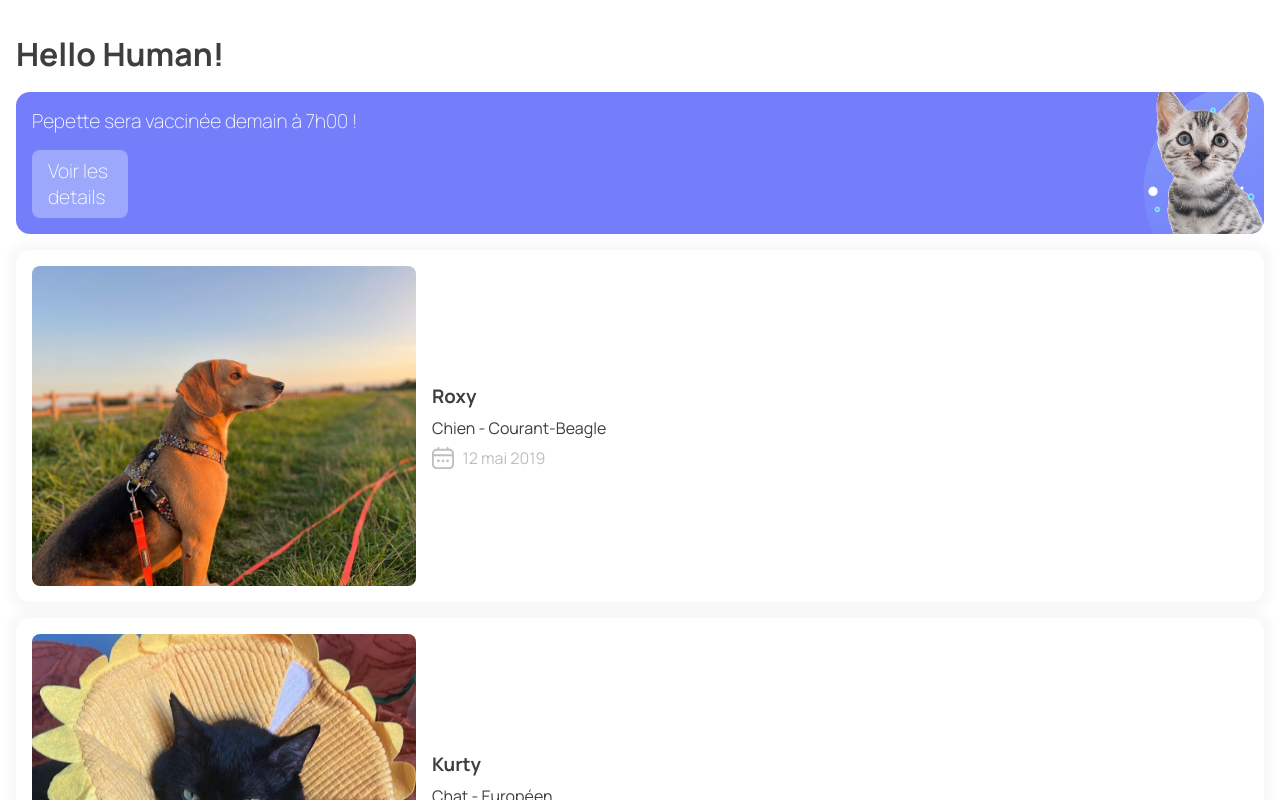
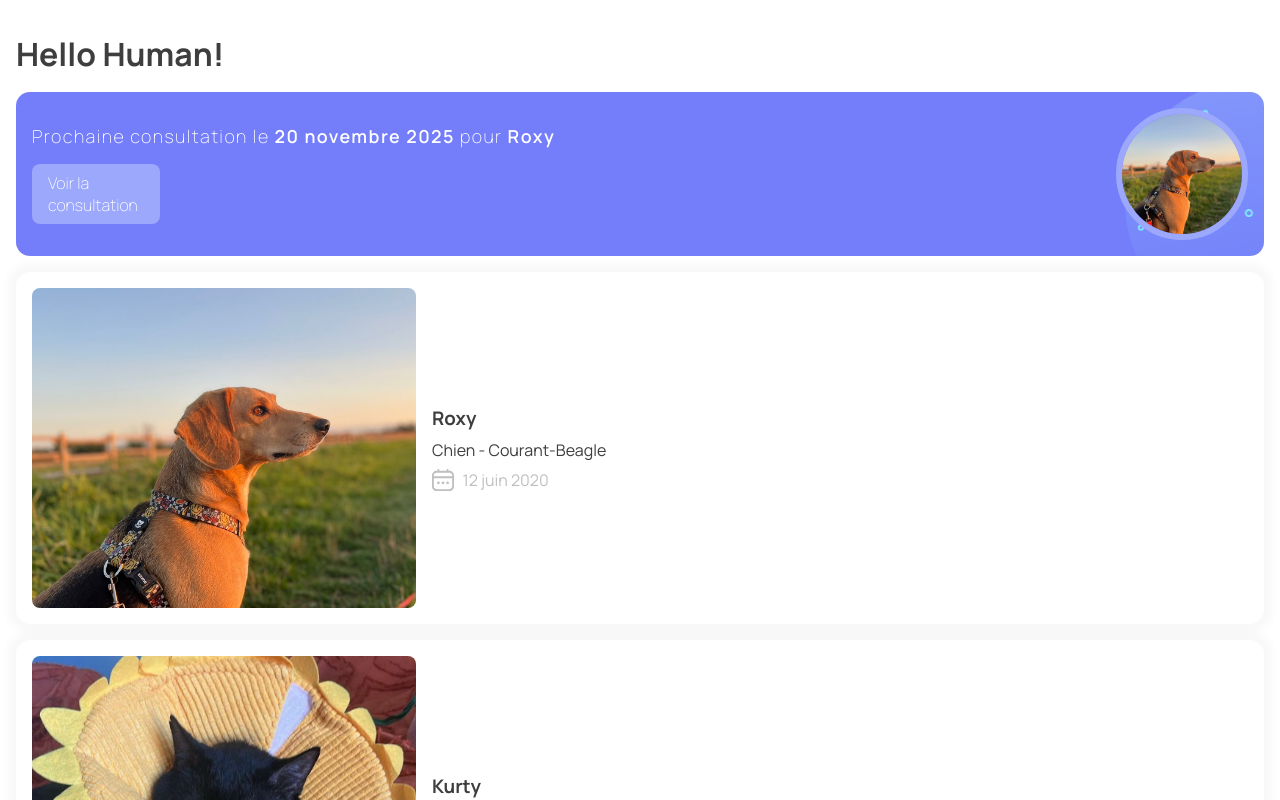
Before and after one commit to 2025-10-CDA-ECO-P6/Victoria-Patte-CieBack, a Next.js app: page /animals in a window 1280 px wide. Shown: the top 800 px of the page. Built offline with nearby package versions, Linux system fonts and the light colour scheme.

Commit message:
feat/ header animals dynamique

```diff
--- a/src/app/animals/page.jsx
+++ b/src/app/animals/page.jsx
@@ -3,25 +3,57 @@ import styles from "./page.module.css";
 import Link from "next/link";
 import CardAnimal from "@/components/cardAnimal/CardAnimal";
 import data from "../../data/data.json";
+import { formatDate } from "@/helpers/formatDate";
 
 
 export default function Animals() {
+const animals = data.animals;
 
-    const animals = data.animals;
+const allVisits = animals.flatMap(animal =>
+  animal.visits.map(visit => ({
+    ...visit,
+    animalName: animal.name,
+    animalPicture : animal.picture,
+    animalId: animal.id
+  }))
+);
 
-  return (
+const upcomingVisits = allVisits.filter(visit => new Date(visit.date) >= new Date());
+const nextVisit = upcomingVisits[0];
+
+ return (
     <main>
       <h1>Hello Human!</h1>
-      <section className={styles.sectionNextVaccine}>
-        <div>
-        <p>Pepette sera vaccinée demain à 7h00 !</p>
-        <Link href="/">Voir les details</Link>
-        </div>
-      </section>
-      <section >
-       {animals.map((animal) =>
-        <CardAnimal animal={animal} key={animal.id}/>
-       )}
+
+      {nextVisit ? (
+        <section className={styles.sectionNextVisit}>
+          <div>
+            <p>
+              Prochaine consultation le <strong>{formatDate(nextVisit.date)}</strong> pour{" "}
+              <strong>{nextVisit.animalName}</strong>
+            </p>
+            <Link href="/">Voir la consultation</Link>
+          </div>
+          <Image
+            src={nextVisit.animalPicture}
+            alt={`Photo de l'animal ${nextVisit.animalName}`}
+            width={132}
+            height={132}
+          />
+        </section>
+      ) : (
+        <section className={styles.sectionNoNextVisit}>
+          <div>
+            <p>Aucune consultation à l’horizon, planifiez-en une !</p>
+            <Link href="/">Planifier une consultation</Link>
+          </div>
+        </section>
+      )}
+
+      <section>
+        {animals.map((animal) => (
+          <CardAnimal animal={animal} key={animal.id} />
+        ))}
       </section>
     </main>
   );
--- a/src/app/animals/page.module.css
+++ b/src/app/animals/page.module.css
@@ -1,4 +1,18 @@
-.sectionNextVaccine {
+.sectionNoNextVisit {
+    background-image: url('/KittenHeader.png');
+}
+
+.sectionNextVisit {
+    background-image: url('/backgroundHeader.png');
+    & img {
+      object-fit: cover;
+      object-position: 50% 25%;
+      border: 6px solid var(--color-primary-light);
+      border-radius: 50%;
+    }
+}
+
+.sectionNoNextVisit, .sectionNextVisit {
   background-color: var(--color-primary);
   padding: 1rem;
   border-radius: 14px;
@@ -6,7 +20,6 @@
   background-repeat: no-repeat;
   background-size: contain;
   background-position: bottom right;
-  background-image: url('/KittenHeader.png');
 
   display: flex;
   align-items: center;
@@ -23,12 +36,18 @@
 
   & p {
     width: 50vw;
+    font-size: 1.12rem;
+    letter-spacing: 0.08em;
+    & strong {
+      font-weight: 600;
+    }
   }
 
   & a  {
     background-color: var(--color-primary-light);
     padding: 0.5rem 1rem;
     border-radius: 8px;
-    width: 6rem;
+    font-size: 1rem;
+    max-width: 8rem;
   }
 }
--- a/src/components/animalTabs/AnimalTabs.jsx
+++ b/src/components/animalTabs/AnimalTabs.jsx
@@ -19,8 +19,9 @@ export default function AnimalTabs({ animal, visits, vaccins}) {
             <img src="/icons/dog-p.svg" alt="icone de chien" />
             <p>{animal.species} - {animal.breed}</p>
             <p className={styles.date}>{formatDate(animal.date_of_birth)}</p>
-
             </div>
+            <p>Genre : {animal.gender} </p>
+            <p>poids : {animal.weight} kg</p>
 
          </section>
          <section className={styles.ownerSection}>
--- a/src/data/data.json
+++ b/src/data/data.json
@@ -5,15 +5,15 @@
       "name": "Roxy",
       "species": "Chien",
       "breed": "Courant-Beagle",
-      "date_of_birth": "2019-05-12",
+      "date_of_birth": "2020-06-12",
       "gender": "Female",
       "weight": 12.5,
       "picture": "/pictureAnimals/Roxy.jpg",
       "owner": {
         "id": 1,
-        "name": "Jean Dupont",
+        "name": "Thomas Mnl",
         "phone": "0612345678",
-        "email": "jean.dupont@example.com"
+        "email": "Thomas.dupont@example.com"
       },
       "vaccines": [
         {
@@ -53,15 +53,15 @@
       "name": "Kurty",
       "species": "Chat",
       "breed": "Européen",
-      "date_of_birth": "2021-03-02",
+      "date_of_birth": "2018-03-02",
       "gender": "Male",
-      "weight": 4.3,
+      "weight": 7.3,
       "picture": "/pictureAnimals/Kurty.jpg",
       "owner": {
         "id": 2,
-        "name": "Emma Martin",
+        "name": "Victoria Fnt",
         "phone": "0698765432",
-        "email": "emma.martin@example.com"
+        "email": "victoria.ftn@example.com"
       },
       "vaccines": [
         {
@@ -92,14 +92,14 @@
       "species": "Chien",
       "breed": "Shiba Inu",
       "date_of_birth": "2021-10-13",
-      "gender": "Female",
-      "weight": 8.2,
+      "gender": "Male",
+      "weight": 11,
       "picture": "/pictureAnimals/Aska.jpg",
       "owner": {
-        "id": 3,
-        "name": "Claire Bernard",
-        "phone": "0623456789",
-        "email": "claire.bernard@example.com"
+        "id": 2,
+        "name": "Victoria Fnt",
+        "phone": "0698765432",
+        "email": "victoria.ftn@example.com"
       },
       "vaccines": [
         {
```
Also changed, not shown: public/backgroundHeader.png (added), public/pictureAnimals/Roxy.jpg.
